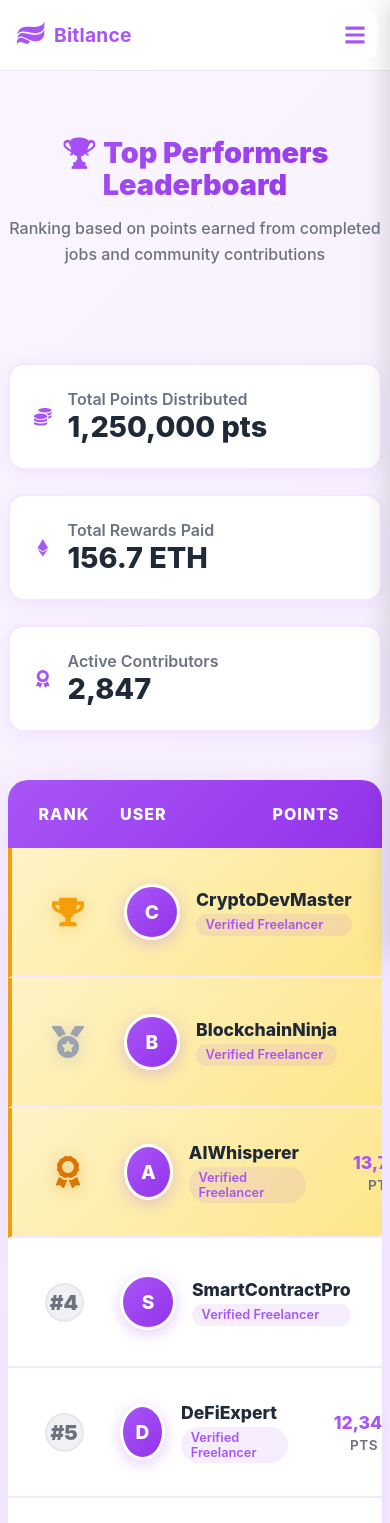
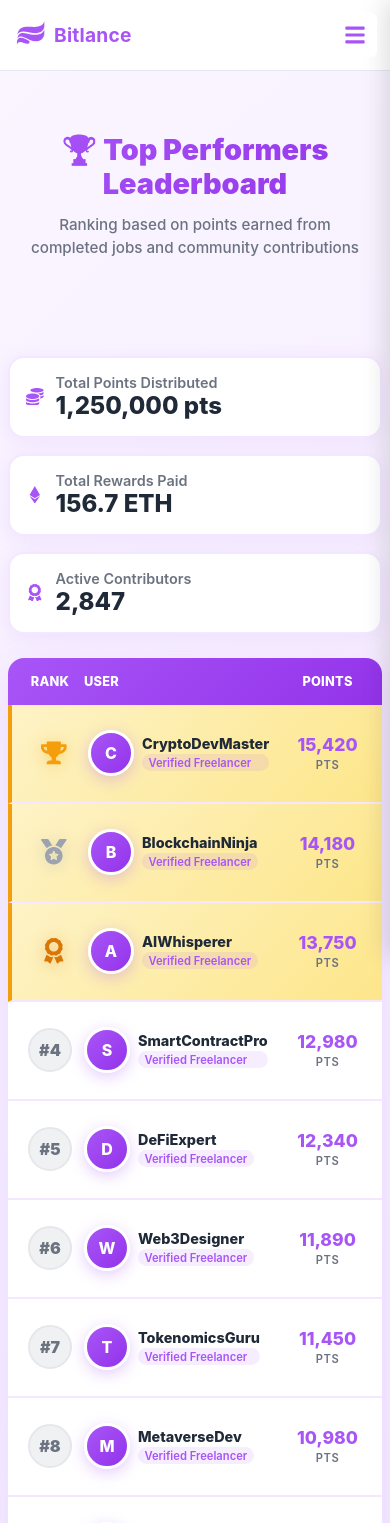
Before and after one commit to cahyoromadhon/0g-freelance, a React (Vite) app: page /leaderboard in a window 390 px wide. Shown: the top 1523 px of the page. Built offline with nearby package versions, Linux system fonts and the light colour scheme.

Commit message:
Leadboard Mobile View

```diff
--- a/src/index.css
+++ b/src/index.css
@@ -829,6 +829,44 @@ body {
 }
 
 /* LEADERBOARD STYLES */
+/* Number roll animations */
+@keyframes numberRoll {
+  0% {
+    transform: translateY(20px);
+    opacity: 0;
+  }
+  100% {
+    transform: translateY(0);
+    opacity: 1;
+  }
+}
+
+@keyframes countUp {
+  0% {
+    transform: scale(0.8);
+    opacity: 0;
+  }
+  50% {
+    transform: scale(1.1);
+    opacity: 0.8;
+  }
+  100% {
+    transform: scale(1);
+    opacity: 1;
+  }
+}
+
+@keyframes slideInFromBottom {
+  0% {
+    transform: translateY(30px);
+    opacity: 0;
+  }
+  100% {
+    transform: translateY(0);
+    opacity: 1;
+  }
+}
+
 .leaderboard-container {
   max-width: 1200px;
   margin: 0 auto;
@@ -905,6 +943,24 @@ body {
   font-size: 1.8rem;
   font-weight: 800;
   color: #1f2937;
+}
+
+.stat-number-animated {
+  animation: countUp 1.2s ease-out forwards;
+  animation-delay: 0.5s;
+  opacity: 0;
+}
+
+.stat-card:nth-child(1) .stat-number-animated {
+  animation-delay: 0.2s;
+}
+
+.stat-card:nth-child(2) .stat-number-animated {
+  animation-delay: 0.4s;
+}
+
+.stat-card:nth-child(3) .stat-number-animated {
+  animation-delay: 0.6s;
 }
 
 .leaderboard-table {
@@ -963,7 +1019,21 @@ body {
   align-items: center;
   transition: all 0.3s ease;
   min-height: 80px;
-}
+  animation: slideInFromBottom 0.6s ease-out forwards;
+  opacity: 0;
+}
+
+.leaderboard-row:nth-child(1) { animation-delay: 0.1s; }
+.leaderboard-row:nth-child(2) { animation-delay: 0.2s; }
+.leaderboard-row:nth-child(3) { animation-delay: 0.3s; }
+.leaderboard-row:nth-child(4) { animation-delay: 0.4s; }
+.leaderboard-row:nth-child(5) { animation-delay: 0.5s; }
+.leaderboard-row:nth-child(6) { animation-delay: 0.6s; }
+.leaderboard-row:nth-child(7) { animation-delay: 0.7s; }
+.leaderboard-row:nth-child(8) { animation-delay: 0.8s; }
+.leaderboard-row:nth-child(9) { animation-delay: 0.9s; }
+.leaderboard-row:nth-child(10) { animation-delay: 1.0s; }
+.leaderboard-row:nth-child(11) { animation-delay: 1.1s; }
 
 /* .leaderboard-row:hover {
   background: #faf5ff;
@@ -1081,6 +1151,9 @@ body {
   color: #a855f7;
   font-size: 1.4rem;
   margin-bottom: 0.25rem;
+  animation: slideInFromBottom 0.8s ease-out forwards;
+  animation-delay: 0.3s;
+  opacity: 0;
 }
 
 .points-label {
@@ -1105,6 +1178,9 @@ body {
   color: #059669;
   font-size: 1.4rem;
   margin-bottom: 0.25rem;
+  animation: slideInFromBottom 0.8s ease-out forwards;
+  animation-delay: 0.5s;
+  opacity: 0;
 }
 
 .jobs-label {
@@ -1171,19 +1247,57 @@ body {
 
 /* Mobile Leaderboard Styles */
 @media (max-width: 800px) {
+  .leaderboard-container {
+    padding: 1rem;
+  }
+
   .leaderboard-header h1 {
-    font-size: 2.2rem;
+    font-size: 2rem;
+    line-height: 1.2;
+    margin-bottom: 1rem;
+  }
+
+  .leaderboard-header p {
+    font-size: 1rem;
+    line-height: 1.5;
   }
 
   .leaderboard-stats {
     grid-template-columns: 1fr;
-  }
-
-  .table-header,
+    gap: 1rem;
+    margin-bottom: 2rem;
+  }
+
+  .stat-card {
+    padding: 1.25rem;
+  }
+
+  .stat-card h3 {
+    font-size: 0.9rem;
+  }
+
+  .stat-card p {
+    font-size: 1.5rem;
+  }
+
+  .leaderboard-table {
+    border-radius: 16px;
+    overflow-x: auto;
+    -webkit-overflow-scrolling: touch;
+  }
+
+  .table-header {
+    grid-template-columns: 70px 1fr 100px;
+    gap: 0.5rem;
+    padding: 1.25rem 1rem;
+    font-size: 0.85rem;
+  }
+
   .leaderboard-row {
-    grid-template-columns: 80px 2fr 120px;
-    gap: 1rem;
-    padding: 1.5rem 1rem;
+    grid-template-columns: 70px 1fr 100px;
+    gap: 0.5rem;
+    padding: 1.25rem 1rem;
+    min-height: 70px;
   }
 
   .header-jobs,
@@ -1193,51 +1307,237 @@ body {
     display: none;
   }
 
+  .user-rank {
+    justify-self: center;
+  }
+
   .user-info {
-    gap: 1rem;
+    gap: 0.75rem;
+    justify-self: start;
   }
 
   .user-avatar {
-    width: 50px;
-    height: 50px;
-    font-size: 1.2rem;
+    width: 45px;
+    height: 45px;
+    font-size: 1.1rem;
   }
 
   .username {
+    font-size: 1rem;
+    margin-bottom: 0.15rem;
+  }
+
+  .user-status {
+    font-size: 0.75rem;
+    padding: 0.15rem 0.5rem;
+    border-radius: 15px;
+  }
+
+  .user-points {
+    justify-self: center;
+  }
+
+  .points-value {
     font-size: 1.1rem;
+    margin-bottom: 0.15rem;
+  }
+
+  .points-label {
+    font-size: 0.75rem;
+  }
+
+  .rank-icon {
+    font-size: 1.8rem;
+  }
+
+  .rank-number {
+    font-size: 1.1rem;
+  }
+}
+
+@media (max-width: 600px) {
+  .leaderboard-container {
+    padding: 0.75rem 0.5rem;
+  }
+
+  .leaderboard-header h1 {
+    font-size: 1.8rem;
+    margin-bottom: 0.75rem;
+  }
+
+  .leaderboard-header p {
+    font-size: 0.95rem;
+    padding: 0 1rem;
+  }
+
+  .leaderboard-stats {
+    margin-bottom: 1.5rem;
+  }
+
+  .stat-card {
+    padding: 1rem;
+    gap: 0.75rem;
+  }
+
+  .stat-icon {
+    font-size: 2rem;
+  }
+
+  .table-header {
+    grid-template-columns: 60px 1fr 85px;
+    gap: 0.25rem;
+    padding: 1rem 0.75rem;
+    font-size: 0.8rem;
+    letter-spacing: 0.25px;
+  }
+
+  .leaderboard-row {
+    grid-template-columns: 60px 1fr 85px;
+    gap: 0.25rem;
+    padding: 1rem 0.75rem;
+    min-height: 65px;
+  }
+
+  .user-info {
+    gap: 0.5rem;
+  }
+
+  .user-avatar {
+    width: 40px;
+    height: 40px;
+    font-size: 1rem;
+  }
+
+  .username {
+    font-size: 0.9rem;
   }
 
   .user-status {
-    font-size: 0.8rem;
-    padding: 0.2rem 0.6rem;
+    font-size: 0.7rem;
+    padding: 0.1rem 0.4rem;
   }
 
   .points-value {
-    font-size: 1.2rem;
+    font-size: 1rem;
+  }
+
+  .points-label {
+    font-size: 0.7rem;
+  }
+
+  .rank-icon {
+    font-size: 1.6rem;
   }
 
   .rank-number {
+    font-size: 1rem;
+  }
+
+  .leaderboard-info {
+    padding: 1.5rem;
+    margin-top: 2rem;
+  }
+
+  .leaderboard-info h3 {
+    font-size: 1.25rem;
+    margin-bottom: 0.75rem;
+  }
+
+  .leaderboard-info li {
+    padding: 0.5rem 0;
+    font-size: 0.9rem;
+  }
+}
+
+@media (max-width: 375px) {
+  .leaderboard-container {
+    padding: 0.5rem 0.25rem;
+  }
+
+  .leaderboard-header h1 {
+    font-size: 1.6rem;
+    margin-bottom: 0.5rem;
+  }
+
+  .leaderboard-header p {
+    font-size: 0.9rem;
+    padding: 0 0.5rem;
+  }
+
+  .stat-card {
+    padding: 0.875rem;
+    flex-direction: column;
+    text-align: center;
+    gap: 0.5rem;
+  }
+
+  .stat-card h3,
+  .stat-card p {
+    margin: 0;
+  }
+
+  .table-header {
+    grid-template-columns: 50px 1fr 75px;
+    gap: 0.15rem;
+    padding: 0.875rem 0.5rem;
+    font-size: 0.75rem;
+  }
+
+  .leaderboard-row {
+    grid-template-columns: 50px 1fr 75px;
+    gap: 0.15rem;
+    padding: 0.875rem 0.5rem;
+    min-height: 60px;
+  }
+
+  .user-info {
+    gap: 0.4rem;
+  }
+
+  .user-avatar {
     width: 35px;
     height: 35px;
-    font-size: 1.3rem;
+    font-size: 0.9rem;
+  }
+
+  .username {
+    font-size: 0.85rem;
+    margin-bottom: 0.1rem;
+  }
+
+  .user-status {
+    font-size: 0.65rem;
+    padding: 0.05rem 0.3rem;
+  }
+
+  .points-value {
+    font-size: 0.9rem;
+    margin-bottom: 0.1rem;
+  }
+
+  .points-label {
+    font-size: 0.65rem;
   }
 
   .rank-icon {
-    font-size: 2rem;
-  }
-}
-
-@media (max-width: 600px) {
-  .leaderboard-container {
-    padding: 1rem 0.5rem;
-  }
-
-  .leaderboard-header h1 {
-    font-size: 1.8rem;
-  }
-
-  .leaderboard-header p {
-    font-size: 1rem;
+    font-size: 1.4rem;
+  }
+
+  .rank-number {
+    font-size: 0.9rem;
+  }
+
+  .leaderboard-info {
+    padding: 1.25rem;
+  }
+
+  .leaderboard-info h3 {
+    font-size: 1.15rem;
+  }
+
+  .leaderboard-info li {
+    font-size: 0.85rem;
+    padding: 0.4rem 0;
   }
 }
 
```
